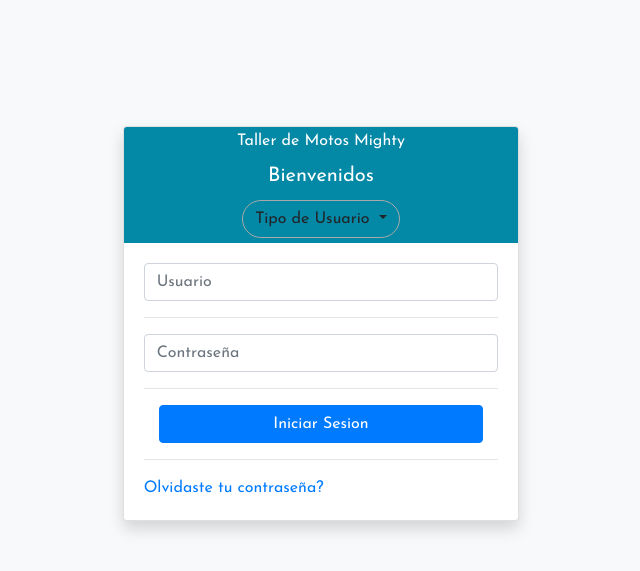
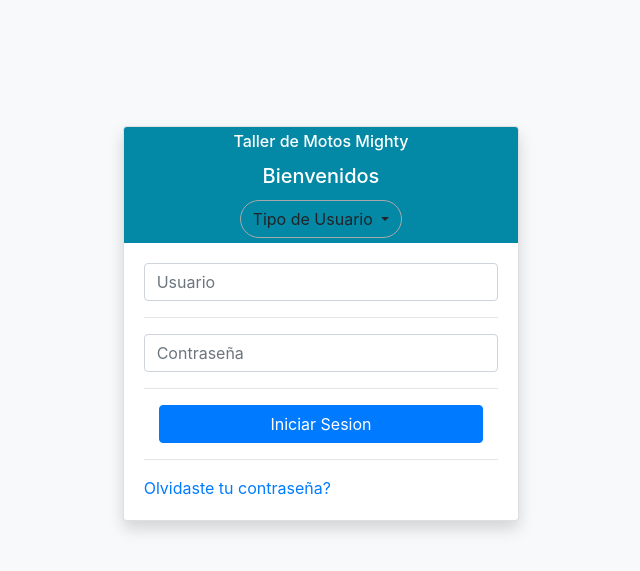
Before and after one commit to Kejebo/proyecto_motos, a PHP site: page / in a window 1280 px wide. Shown: the top 571 px of the page, without its empty margins (319-959 px from the left). Run offline with PHP 8.4, Linux system fonts and the light colour scheme; some libraries are stand-ins or nearby versions.

Commit message:
Quite la tipografía

```diff
--- a/Taller_Motos/assets/css/styles.css
+++ b/Taller_Motos/assets/css/styles.css
@@ -1,4 +1,3 @@
-@import url('https://fonts.googleapis.com/css?family=Josefin+Sans&display=swap');
 
 *{
   margin: 0;
@@ -6,7 +5,6 @@
   box-sizing: border-box;
   list-style: none;
   text-decoration: none;
-  font-family: 'Josefin Sans', sans-serif;
 }
 
 body{
```
